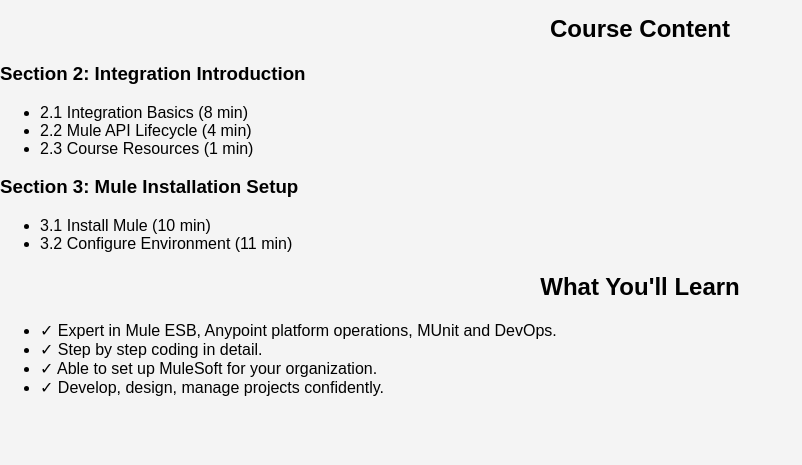
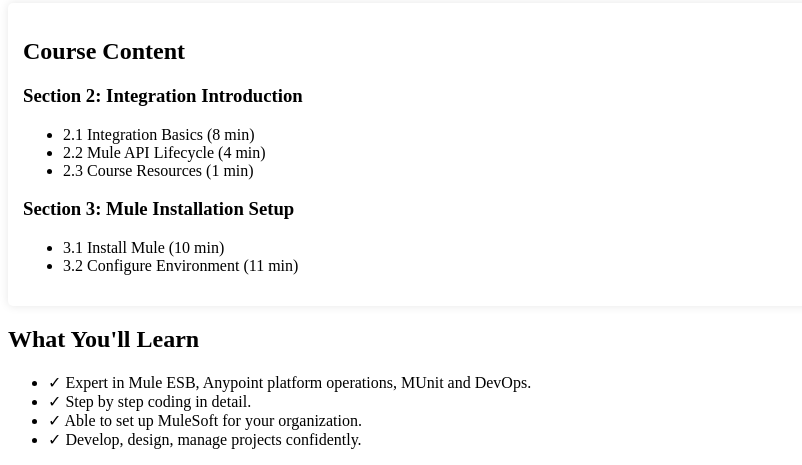
Before and after one commit to tien123-web/HCI-Lab, a PHP site: page / in a window 1280 px wide. Shown: the part 409-874 px from the top of the page, without its empty margins (0-802 px from the left). Before the commit the page ends 805 px from the top, so only its background shows below. Run offline with PHP 8.4, Linux system fonts and the light colour scheme.

Commit message:
Update styles.css

```diff
--- a/styles.css
+++ b/styles.css
@@ -1,47 +1,9 @@
-body {
-    font-family: Arial, sans-serif;
-    margin: 0;
-    padding: 0;
-    background-color: #f4f4f4;
+.course-content {
+    flex: 1;
+    background-color: white;
+    padding: 15px;
+    border-radius: 5px;
+    box-shadow: 0px 0px 10px rgba(0, 0, 0, 0.1);
+    max-height: 600px;
+    overflow-y: auto;
 }
-
-.container {
-    width: 90%; /* Chiều rộng của khung chứa */
-    max-width: 1200px; /* Giới hạn chiều rộng tối đa */
-    margin: auto;
-    padding: 20px;
-}
-
-h2 {
-    text-align: center; /* Canh giữa tiêu đề */
-}
-
-.subjects-container {
-    display: flex;
-    flex-wrap: wrap; /* Cho phép các nút xuống hàng */
-    justify-content: space-between; /* Căn giữa các nút */
-}
-
-.button {
-    background-color: #4CAF50; /* Màu nền */
-    color: white; /* Màu chữ */
-    padding: 20px; /* Khoảng cách bên trong */
-    text-align: center; /* Canh giữa nội dung */
-    margin: 10px; /* Khoảng cách giữa các nút */
-    flex: 1 0 30%; /* Chiều rộng tối thiểu là 30% */
-    border-radius: 5px; /* Bo tròn góc */
-    text-decoration: none; /* Bỏ gạch chân */
-    font-size: 1.5em; /* Kích thước chữ */
-    box-shadow: 0 4px 8px rgba(0, 0, 0, 0.2); /* Đổ bóng cho nút */
-    transition: background-color 0.3s; /* Hiệu ứng chuyển màu khi hover */
-}
-
-.button:hover {
-    background-color: #45a049; /* Màu nền khi hover */
-}
-
-.book-icon {
-    display: block; /* Hiển thị biểu tượng trên một dòng */
-    font-size: 2em; /* Kích thước biểu tượng */
-    margin-bottom: 10px; /* Khoảng cách giữa biểu tượng và tên môn học */
-}
```
